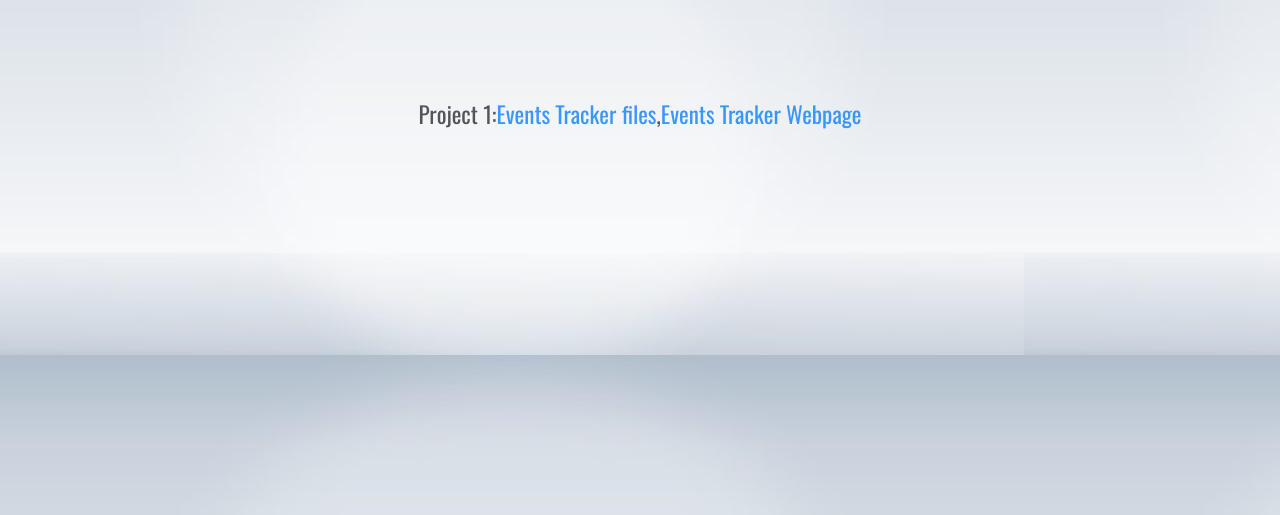
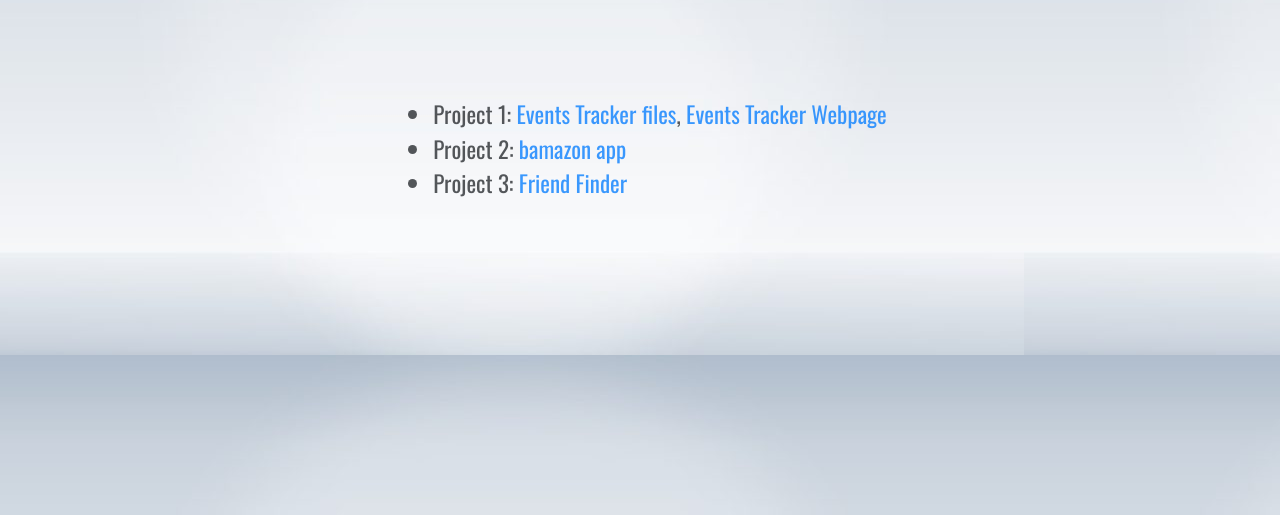
Before and after one commit to Developer994/Assignment8, a plain HTML site: page index.html in a window 1280 px wide. Both pictures are taken after a click on the button "My Projects". Shown: the part 285-800 px from the top of the page. Drawn offline with nearby package versions, Linux system fonts and the light colour scheme.

Commit message:
Added the Friends Finder app to the list of projects.

```diff
--- a/index.html
+++ b/index.html
@@ -44,8 +44,15 @@
             is available to be viewed down below in the project section.
         </div>
         <div id="myProjContainer">
-            Project 1: <a href="https://github.com/charmata/events-tracker"> Events Tracker files</a>, <a
-                href="https://charmata.github.io/events-tracker/"> Events Tracker Webpage</a>
+            <ul>
+                <li>Project 1: <a href="https://github.com/charmata/events-tracker" target="_blank"> Events Tracker
+                        files</a>, <a href="https://charmata.github.io/events-tracker/" target="_blank"> Events Tracker
+                        Webpage</a></li>
+
+                <li> Project 2: <a href="https://github.com/Developer994/bamazon" target="_blank"> bamazon app</a> </li>
+                <li> Project 3: <a href="https://safe-sierra-81909.herokuapp.com/" target="_blank"> Friend Finder</a>
+                </li>
+            </ul>
 
         </div>
         <div id="contactContainer">
```
Also changed, not shown: assets/js/app.js (+0 -20 lines), contact.html (deleted, +0 -15 lines).
